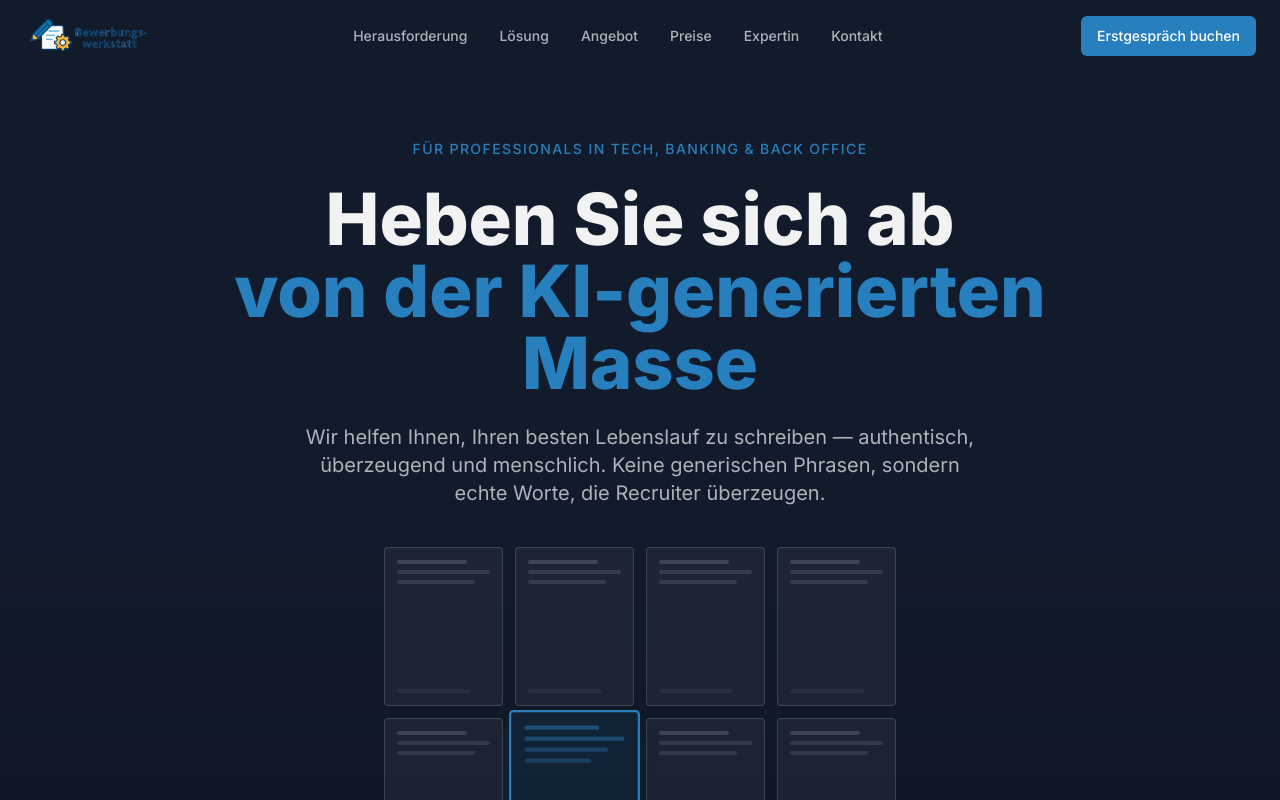
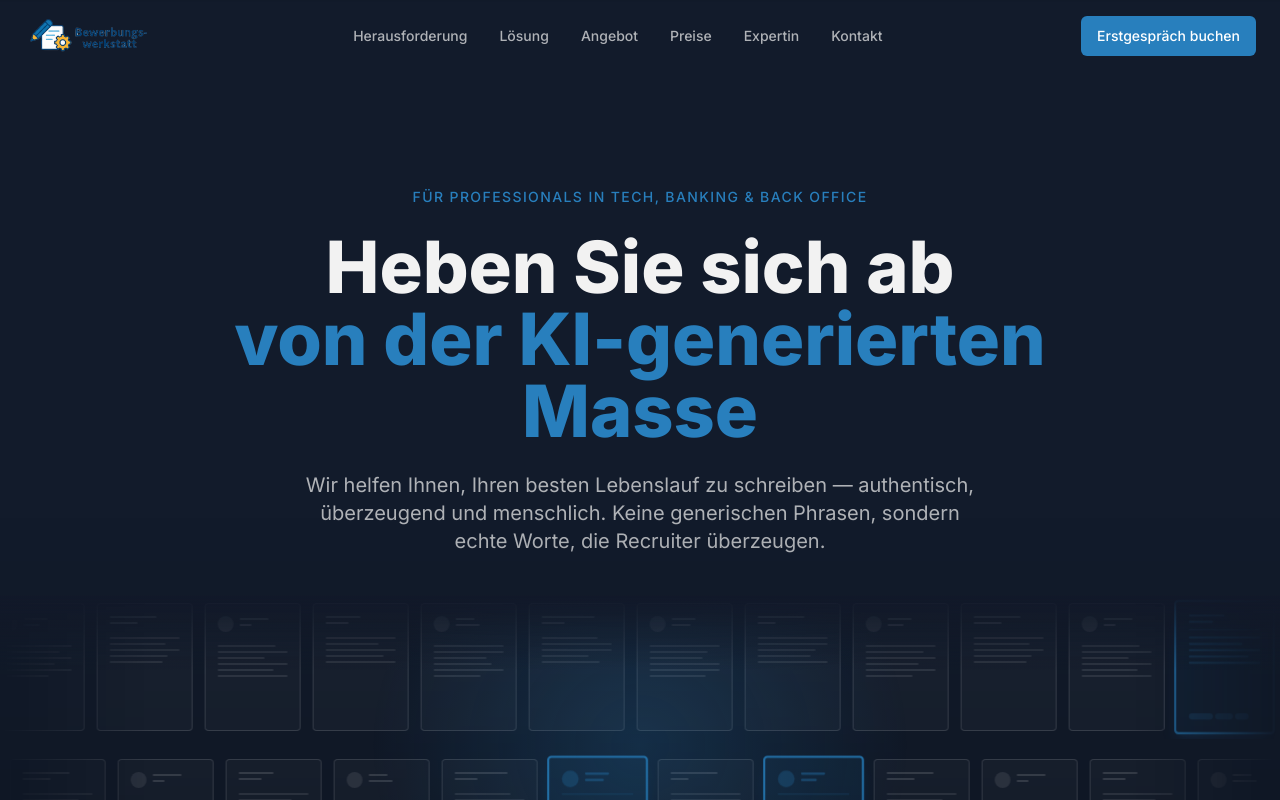
Before and after one commit to liapit/bewerbungswerkstatt, a React (Vite) app: page / in a window 1280 px wide. Shown: the top 800 px of the page. Built offline with nearby package versions, Linux system fonts and the light colour scheme.

Commit message:
cv stream

```diff
--- a/src/components/Hero.tsx
+++ b/src/components/Hero.tsx
@@ -1,9 +1,160 @@
-import { Button } from "@/components/ui/button";
+import { useRef, useMemo } from "react";
+import {
+  CV_STREAM_CARD_COUNT,
+  CV_STREAM_SPEED,
+  CV_STREAM_SPEED_REVERSE,
+  CV_STREAM_HOVER_SPEED,
+  CV_STREAM_HIGHLIGHT_CHANCE,
+} from "@/lib/constants";
+
+const CV_VARIANTS = [
+  {
+    hasPhoto: true,
+    headerLines: ["w-1/2", "w-1/3"],
+    bodyLines: ["w-full", "w-5/6", "w-full", "w-3/4", "w-full", "w-2/3"],
+    hasBlock: false,
+  },
+  {
+    hasPhoto: false,
+    headerLines: ["w-2/3", "w-2/5"],
+    bodyLines: ["w-full", "w-4/5", "w-full", "w-5/6", "w-3/4"],
+    hasBlock: true,
+  },
+  {
+    hasPhoto: true,
+    headerLines: ["w-3/5", "w-1/4"],
+    bodyLines: ["w-5/6", "w-full", "w-2/3", "w-full", "w-4/5", "w-full"],
+    hasBlock: false,
+  },
+  {
+    hasPhoto: false,
+    headerLines: ["w-1/2", "w-1/3"],
+    bodyLines: ["w-full", "w-3/4", "w-full", "w-5/6", "w-full"],
+    hasBlock: true,
+  },
+  {
+    hasPhoto: true,
+    headerLines: ["w-2/5", "w-1/2"],
+    bodyLines: ["w-full", "w-full", "w-3/4", "w-5/6", "w-full", "w-2/3"],
+    hasBlock: false,
+  },
+  {
+    hasPhoto: false,
+    headerLines: ["w-3/4", "w-1/3"],
+    bodyLines: ["w-4/5", "w-full", "w-full", "w-2/3", "w-5/6"],
+    hasBlock: true,
+  },
+  {
+    hasPhoto: true,
+    headerLines: ["w-1/2", "w-2/5"],
+    bodyLines: ["w-full", "w-5/6", "w-3/4", "w-full", "w-full", "w-4/5"],
+    hasBlock: false,
+  },
+  {
+    hasPhoto: false,
+    headerLines: ["w-2/3", "w-1/4"],
+    bodyLines: ["w-full", "w-full", "w-5/6", "w-3/4", "w-full"],
+    hasBlock: true,
+  },
+];
+
+const randomHighlights = (count: number, chance = CV_STREAM_HIGHLIGHT_CHANCE) => {
+  const set = new Set<number>();
+  for (let i = 0; i < count; i++) {
+    if (Math.random() < chance) set.add(i);
+  }
+  return set;
+};
+
+const CvCard = ({ variant, highlighted }: { variant: number; highlighted?: boolean }) => {
+  const v = CV_VARIANTS[variant % CV_VARIANTS.length];
+  const line = highlighted ? "bg-accent/40" : "bg-white/10";
+  const lineBold = highlighted ? "bg-accent/50" : "bg-white/15";
+  const sep = highlighted ? "bg-accent/25" : "bg-white/8";
+  const block = highlighted ? "bg-accent/30" : "bg-white/8";
+
+  return (
+    <div
+      className={`flex-shrink-0 w-20 sm:w-24 aspect-[3/4] rounded-sm p-2 sm:p-3 flex flex-col gap-1.5 overflow-hidden transition-none ${
+        highlighted
+          ? "border-2 border-accent bg-accent/10 shadow-lg shadow-accent/20 scale-105"
+          : "border border-white/15 bg-white/[0.03]"
+      }`}
+    >
+      {/* Header area: photo + name lines, or just name lines */}
+      <div className={`flex gap-1.5 items-start ${v.hasPhoto ? "" : "flex-col"}`}>
+        {v.hasPhoto && (
+          <div className={`flex-shrink-0 w-3 h-3 sm:w-4 sm:h-4 rounded-full ${highlighted ? "bg-accent/30" : "bg-white/10"}`} />
+        )}
+        <div className={`space-y-1 ${v.hasPhoto ? "flex-1 pt-0.5" : "w-full"}`}>
+          {v.headerLines.map((w, i) => (
+            <div key={i} className={`h-[2px] rounded-full ${w} ${lineBold}`} />
+          ))}
+        </div>
+      </div>
+
+      {/* Separator line */}
+      <div className={`h-px w-full ${sep}`} />
+
+      {/* Body text lines */}
+      <div className="space-y-1 flex-1">
+        {v.bodyLines.map((w, i) => (
+          <div key={i} className={`h-[2px] rounded-full ${w} ${line}`} />
+        ))}
+      </div>
+
+      {/* Optional block element (skills bar, table, etc.) */}
+      {v.hasBlock && (
+        <div className="flex gap-0.5 mt-auto">
+          <div className={`h-1.5 w-1/3 rounded-sm ${block}`} />
+          <div className={`h-1.5 w-1/4 rounded-sm ${highlighted ? "bg-accent/25" : "bg-white/6"}`} />
+          <div className={`h-1.5 w-1/5 rounded-sm ${block}`} />
+        </div>
+      )}
+    </div>
+  );
+};
+
+const CvStream = ({ reverse }: { reverse?: boolean }) => {
+  const totalCards = CV_STREAM_CARD_COUNT * 2;
+  // Highlights only for the first half; duplicate half mirrors them for seamless loop
+  const highlights = useMemo(() => randomHighlights(CV_STREAM_CARD_COUNT), []);
+  const stripRef = useRef<HTMLDivElement>(null);
+
+  const setSpeed = (rate: number) => {
+    const el = stripRef.current;
+    if (!el) return;
+    const anims = el.getAnimations();
+    for (const a of anims) a.playbackRate = rate;
+  };
+
+  return (
+    <div
+      className="cv-stream-track"
+      onMouseEnter={() => setSpeed(CV_STREAM_HOVER_SPEED)}
+      onMouseLeave={() => setSpeed(1)}
+    >
+      <div
+        ref={stripRef}
+        className={`flex gap-3 ${reverse ? "animate-cv-stream-reverse" : "animate-cv-stream"} py-2`}
+      >
+        {Array.from({ length: totalCards }).map((_, i) => (
+          <CvCard
+            key={i}
+            variant={(reverse ? i + 3 : i) % CV_STREAM_CARD_COUNT}
+            highlighted={highlights.has(i % CV_STREAM_CARD_COUNT)}
+          />
+        ))}
+      </div>
+    </div>
+  );
+};
 
 const Hero = () => {
   return (
-    <section id="hero" className="relative overflow-hidden bg-hero text-hero-foreground min-h-screen flex items-center">
-      <div className="container mx-auto px-6 py-16 text-center max-w-4xl relative z-10">
+    <section id="hero" className="relative overflow-hidden bg-hero text-hero-foreground">
+      <div className="pt-28 pb-6 text-center">
+        <div className="container mx-auto px-6 max-w-4xl">
           <span className="hero-animate inline-block text-sm font-medium tracking-widest uppercase text-accent mb-6" style={{ animationDelay: "0.1s" }}>
             Für Professionals in Tech, Banking & Back Office
           </span>
@@ -14,66 +165,28 @@ const Hero = () => {
             <span className="text-accent">von der KI-generierten Masse</span>
           </h1>
 
-        <p className="hero-animate text-lg lg:text-xl text-hero-foreground/70 max-w-2xl mx-auto mb-10 leading-relaxed" style={{ animationDelay: "0.4s" }}>
+          <p className="hero-animate text-lg lg:text-xl text-hero-foreground/70 max-w-2xl mx-auto mb-0 leading-relaxed" style={{ animationDelay: "0.4s" }}>
             Wir helfen Ihnen, Ihren besten Lebenslauf zu schreiben — authentisch,
             überzeugend und menschlich. Keine generischen Phrasen, sondern echte Worte,
             die Recruiter überzeugen.
           </p>
+        </div>
 
-        {/* CSS-only visual: Grid of identical CVs, one stands out */}
-        <div className="hero-animate-scale max-w-lg mx-auto" style={{ animationDelay: "0.6s" }}>
-          <div className="grid grid-cols-4 gap-2 sm:gap-3">
-            {Array.from({ length: 8 }).map((_, i) => {
-              const isHighlighted = i === 5;
-              return (
+        {/* Full-width CV streams */}
+        <div className="hero-animate-scale mt-10" style={{ animationDelay: "0.6s" }}>
           <div
-                  key={i}
-                  className={`aspect-[3/4] rounded-sm p-2 sm:p-3 flex flex-col justify-between transition-all duration-300 ${
-                    isHighlighted
-                      ? "border-2 border-accent bg-accent/10 scale-110 shadow-lg shadow-accent/20 z-10"
-                      : "border border-white/15 bg-white/5"
-                  }`}
+            className="cv-stream-container relative"
+            style={{
+              "--cv-stream-speed": `${CV_STREAM_SPEED}s`,
+              "--cv-stream-speed-reverse": `${CV_STREAM_SPEED_REVERSE}s`,
+            } as React.CSSProperties}
           >
-                  <div className="space-y-1.5">
-                    <div
-                      className={`h-1 rounded-full w-3/4 ${
-                        isHighlighted ? "bg-accent/50" : "bg-white/15"
-                      }`}
-                    />
-                    <div
-                      className={`h-1 rounded-full w-full ${
-                        isHighlighted ? "bg-accent/40" : "bg-white/10"
-                      }`}
-                    />
-                    <div
-                      className={`h-1 rounded-full w-5/6 ${
-                        isHighlighted ? "bg-accent/35" : "bg-white/10"
-                      }`}
-                    />
-                    <div
-                      className={`h-1 rounded-full w-2/3 ${
-                        isHighlighted ? "bg-accent/30" : "bg-white/8"
-                      }`}
-                    />
+            <CvStream reverse />
+            <div className="h-3" />
+            <CvStream />
           </div>
-                  <div className="space-y-1">
-                    <div
-                      className={`h-1 rounded-full w-full ${
-                        isHighlighted ? "bg-accent/25" : "bg-white/8"
-                      }`}
-                    />
-                    <div
-                      className={`h-1 rounded-full w-4/5 ${
-                        isHighlighted ? "bg-accent/20" : "bg-white/5"
-                      }`}
-                    />
-                  </div>
-                </div>
-              );
-            })}
-          </div>
-          <p className="text-sm text-hero-foreground/40 mt-4">
-            8 Bewerbungen. 7 identisch. Eine sticht heraus.
+          <p className="text-sm text-hero-foreground/30 mt-4">
+            Dutzende Bewerbungen. Fast alle identisch. Welche sticht heraus?
           </p>
         </div>
       </div>
--- a/src/index.css
+++ b/src/index.css
@@ -166,6 +166,72 @@
   animation-play-state: paused;
 }
 
+/* ── Hero CV stream ── */
+@keyframes cv-stream {
+  0% { transform: translateX(0); }
+  100% { transform: translateX(-50%); }
+}
+
+@keyframes cv-stream-reverse {
+  0% { transform: translateX(-50%); }
+  100% { transform: translateX(0); }
+}
+
+.animate-cv-stream {
+  animation: cv-stream var(--cv-stream-speed, 45s) linear infinite;
+}
+
+.animate-cv-stream-reverse {
+  animation: cv-stream-reverse var(--cv-stream-speed-reverse, 50s) linear infinite;
+}
+
+
+.cv-stream-track {
+  -webkit-mask-image: linear-gradient(
+    to right,
+    transparent 0%,
+    white 12%,
+    white 88%,
+    transparent 100%
+  );
+  mask-image: linear-gradient(
+    to right,
+    transparent 0%,
+    white 12%,
+    white 88%,
+    transparent 100%
+  );
+}
+
+.cv-stream-container::before {
+  content: '';
+  position: absolute;
+  inset: 0;
+  z-index: 10;
+  pointer-events: none;
+  background: radial-gradient(
+    ellipse 30% 120% at 50% 50%,
+    hsl(var(--accent) / 0.25) 0%,
+    hsl(var(--accent) / 0.1) 40%,
+    transparent 70%
+  );
+}
+
+.cv-stream-container::after {
+  content: '';
+  position: absolute;
+  inset: 0;
+  z-index: 11;
+  pointer-events: none;
+  background: linear-gradient(
+    to bottom,
+    hsl(var(--hero-bg)) 0%,
+    transparent 25%,
+    transparent 75%,
+    hsl(var(--hero-bg)) 100%
+  );
+}
+
 /* ── Hero page-load entrance ── */
 @keyframes hero-enter {
   from {
@@ -242,6 +308,16 @@
     opacity: 1 !important;
   }
 
+  .animate-cv-stream,
+  .animate-cv-stream-reverse {
+    animation: none !important;
+  }
+
+  .cv-stream-track {
+    -webkit-mask-image: none !important;
+    mask-image: none !important;
+  }
+
   .transform-card .card-bad,
   .transform-card .card-arrow,
   .transform-card .card-good {
--- /dev/null
+++ b/src/lib/constants.ts
@@ -0,0 +1,16 @@
+// ── Hero CV Stream Settings ──
+
+/** Number of unique cards per conveyor row (doubled internally for seamless loop) */
+export const CV_STREAM_CARD_COUNT = 16;
+
+/** Base animation duration in seconds for the forward row */
+export const CV_STREAM_SPEED = 45;
+
+/** Base animation duration in seconds for the reverse row */
+export const CV_STREAM_SPEED_REVERSE = 50;
+
+/** Playback rate multiplier when hovering a conveyor row */
+export const CV_STREAM_HOVER_SPEED = 3;
+
+/** Probability (0–1) that any single card is highlighted */
+export const CV_STREAM_HIGHLIGHT_CHANCE = 0.1;
```
Lines whose indentation alone changed are shown as unchanged.
